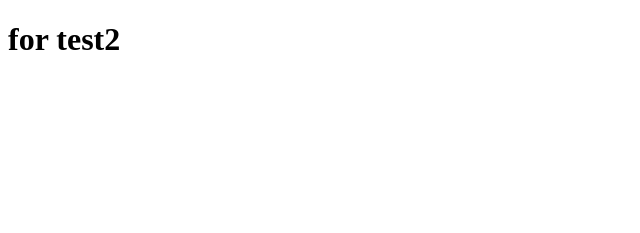
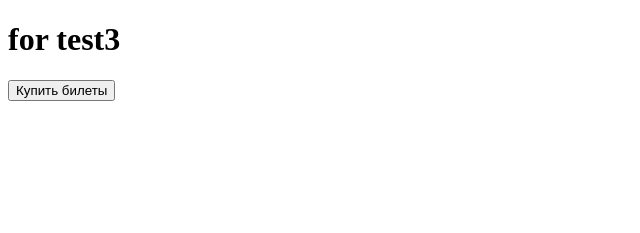
Before and after one commit to Kael-00/kael_test_site, a plain HTML site: page index.html in a window 1280 px wide. Shown: the whole page, without its empty margins (0-640 px from the left). Drawn offline with Linux system fonts and the light colour scheme.

Commit message:
Update index.html

```diff
--- a/index.html
+++ b/index.html
@@ -5,16 +5,29 @@
   <title>Мой тестовый сайт</title>
 </head>
 <body>
-  <h1>for test2</h1>
+  <h1>for test3</h1>
 
   <!-- Виджет Яндекс Афиши через iframe -->
-  <iframe
-    src="https://widget.afisha.yandex.ru/w/sessions/ticketsteam-454@47598527?clientKey=23eb02b9-365e-4b86-a4a1-0bbd1d0641f0&regionId=2"
-    frameborder="0"
-    allowfullscreen
-    width="100%"
-    height="100%">
-  </iframe>
+  <script>
+    /* Настройка */
+    var dealerName = 'YandexTicketsDealer';
+    var dealer = window[dealerName] = window[dealerName] || [];
+
+    dealer.push(['setDefaultClientKey', '23eb02b9-365e-4b86-a4a1-0bbd1d0641f0']);
+    dealer.push(['setDefaultRegionId', 2]);
+
+    /* Загрузка */
+    (function () {
+        var rnd = '?' + new Date().getTime() * Math.random();
+        var script = document.createElement('script');
+        var target = document.getElementsByTagName('script')[0];
+        script.async = true;
+        script.src = 'https://widget.afisha.yandex.ru/dealer/dealer.js' + rnd;
+        target.parentNode.insertBefore(script, target);
+    })();
+  </script>
+
+  <button onclick="window['YandexTicketsDealer'].push(['getDealer', function(dealer) { dealer.open({ id: 'ticketsteam-454@47598527', type: 'session' }) }])">Купить билеты</button>
 
   <script>
     console.log("Сайт работает!");
```
